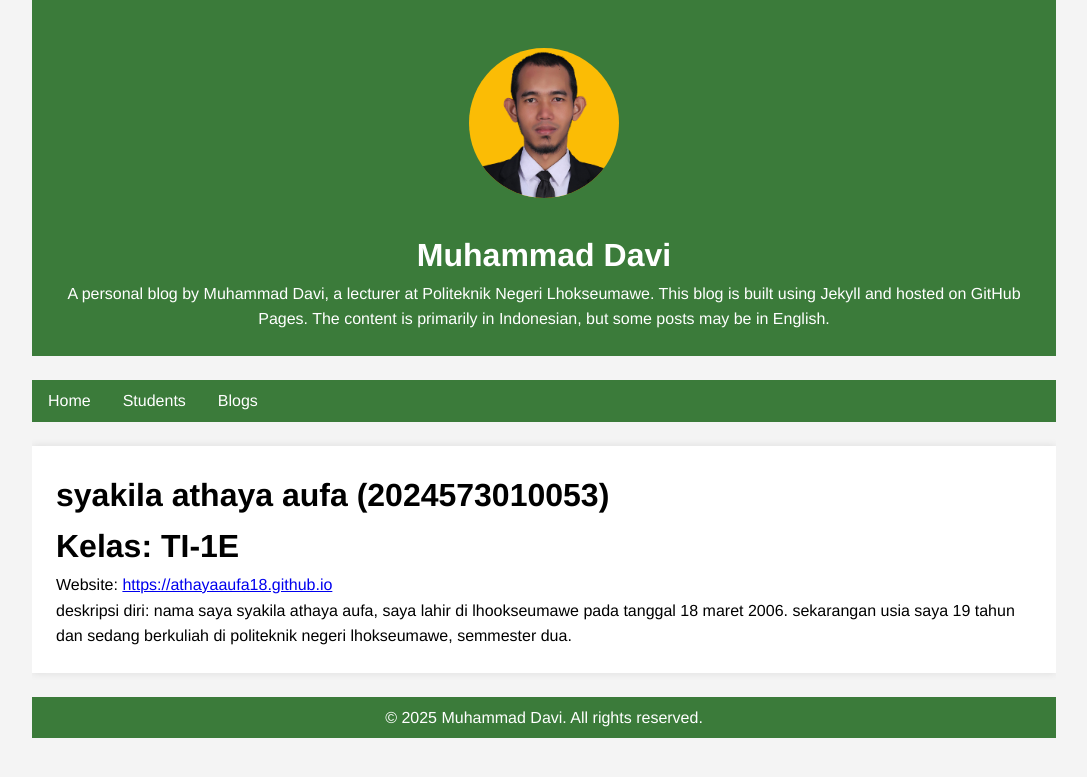
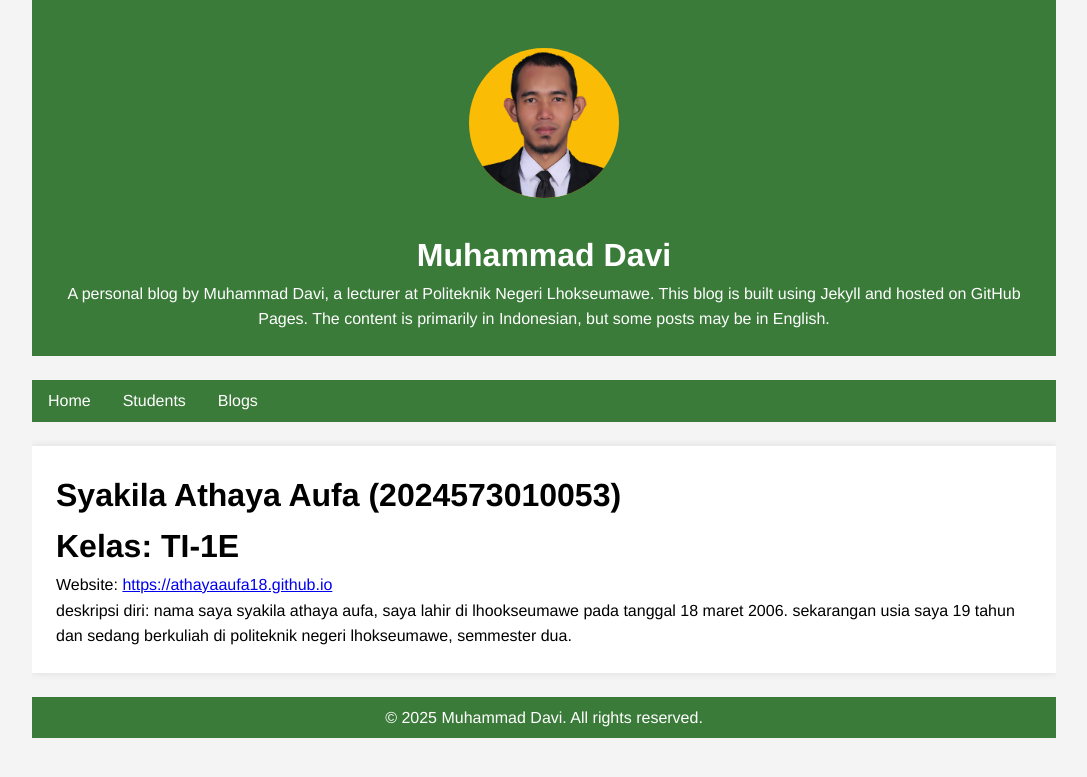
Before and after one commit to muhdavi-pnl/muhdavi-pnl.github.io, a Jekyll site: the page built from _students/akila.md, in a window 1280 px wide. Shown: the top 777 px of the page, without its empty margins (96-1183 px from the left). Built offline with Jekyll 4.4.1, drawn with Linux system fonts in a browser that asks for light colours.

```diff
--- a/_students/akila.md
+++ b/_students/akila.md
@@ -1,7 +1,7 @@
 ---
 layout: student
-short_name: akila
-name: syakila athaya aufa
+short_name: Akila
+name: Syakila Athaya Aufa
 nim: 2024573010053
 class: TI-1E
 website: https://athayaaufa18.github.io
```
